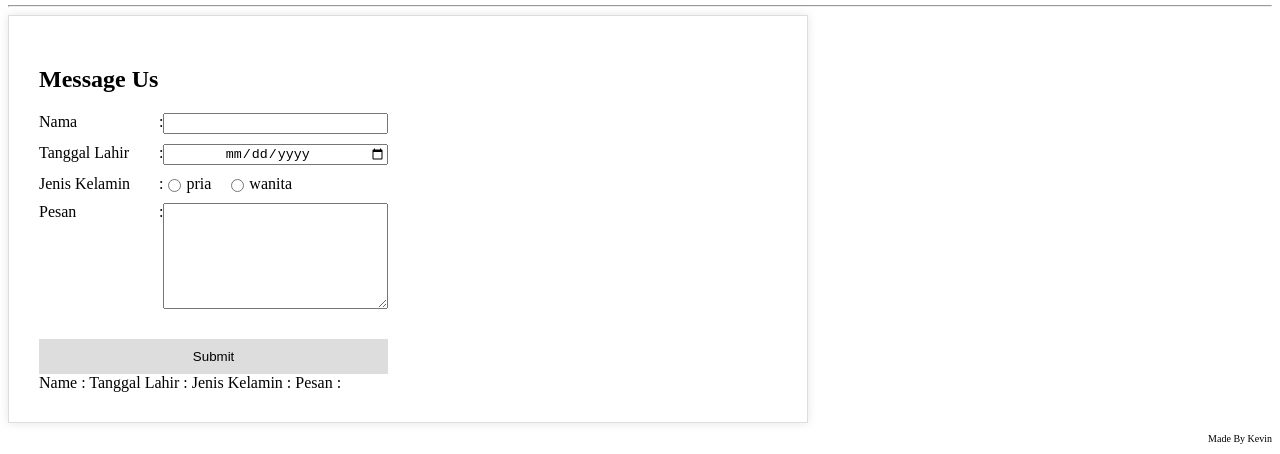
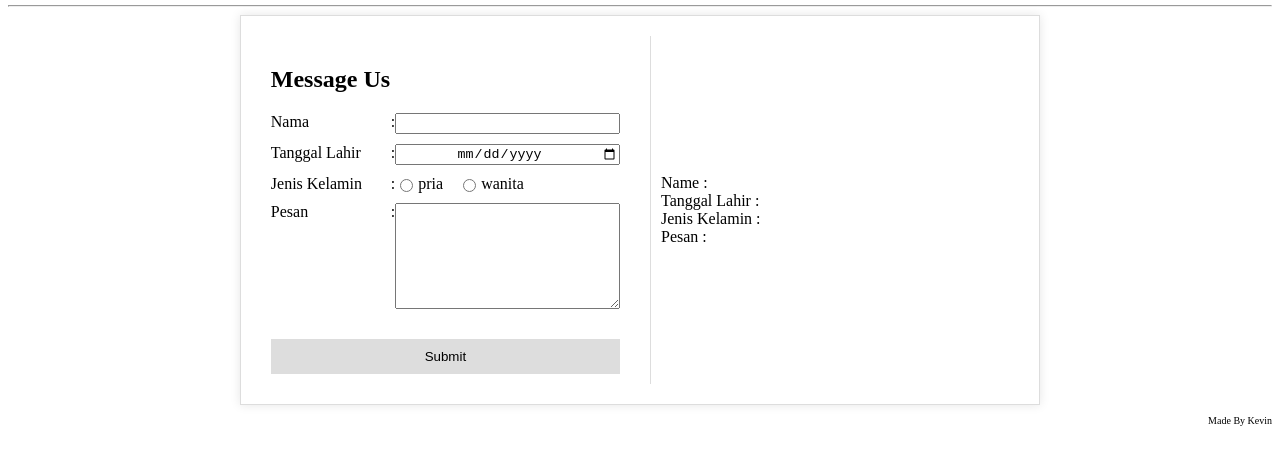
Before and after one commit to revou-fundamental-course/19-aug-24-Kevvinnn-s, a plain HTML site: page index.html in a window 1280 px wide. Shown: the part 691-1145 px from the top of the page. Drawn offline with Linux system fonts and the light colour scheme.

Commit message:
update new

```diff
--- a/css/style.css
+++ b/css/style.css
@@ -1,10 +1,4 @@
 /* ini css */
-html{
-    margin: 0;
-    padding: 0;
-}
-
-
 .nav {
     display: flex;
     flex-wrap: wrap;
@@ -104,6 +98,11 @@ footer{
 
 }
 
+.Message-container{
+  display: flex;
+  justify-content: space-evenly;
+}
+
 Label{
     display: block;
     margin-top: 10px;
@@ -168,6 +167,15 @@ input[type="date"],
     min-height: 100px;
   }
 
+  .result{
+    padding: 10px;
+    border-left: 1px solid #ddd;
+    display: flex;
+    flex-wrap: wrap;
+    flex-direction: column;
+    justify-content: center;
+  }
+
 
 
 
--- a/index.html
+++ b/index.html
@@ -64,7 +64,7 @@
 
             <hr>
 
-            <section id="Message-Us">
+            <section id="Message-Us" class="Message-container">
                 <div class="container">
                     <div class="form-container">
 
@@ -103,16 +103,17 @@
                     <button type="button" onclick="formValidation()">Submit</button>
                     </div>
                 </form>
+                </div>
 
-                <div>
+                <div class="result">
+                    <span id="result-1"></span>
                     Name : <span id="result"></span>
                     Tanggal Lahir : <span id="result1"></span>
                     Jenis Kelamin : <span id="result2"></span>
                     Pesan : <span id="result3"></span>
                 </div>
-                <!-- <div class="textarea-container">
-                    <textarea class="textarea-content" name="" id="Information">Information</textarea>
-                </div> -->
+
+                </div>
             </section>
     </main>
 
--- a/js/script.js
+++ b/js/script.js
@@ -19,4 +19,8 @@ function formValidation() {
     } else {
       document.getElementById('result1').innerHTML = '';
     }
+    console.log(TanggalLahir);
+
+
+
 }
```
